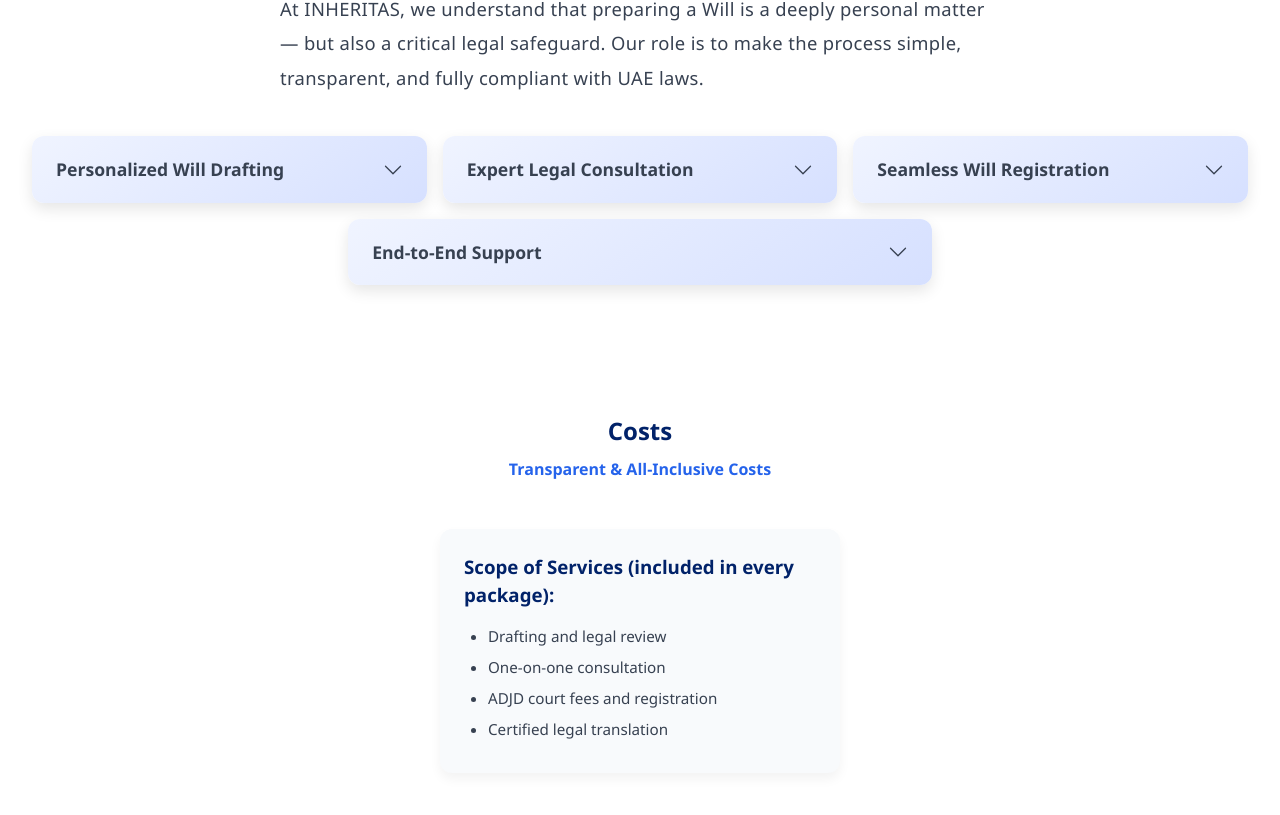
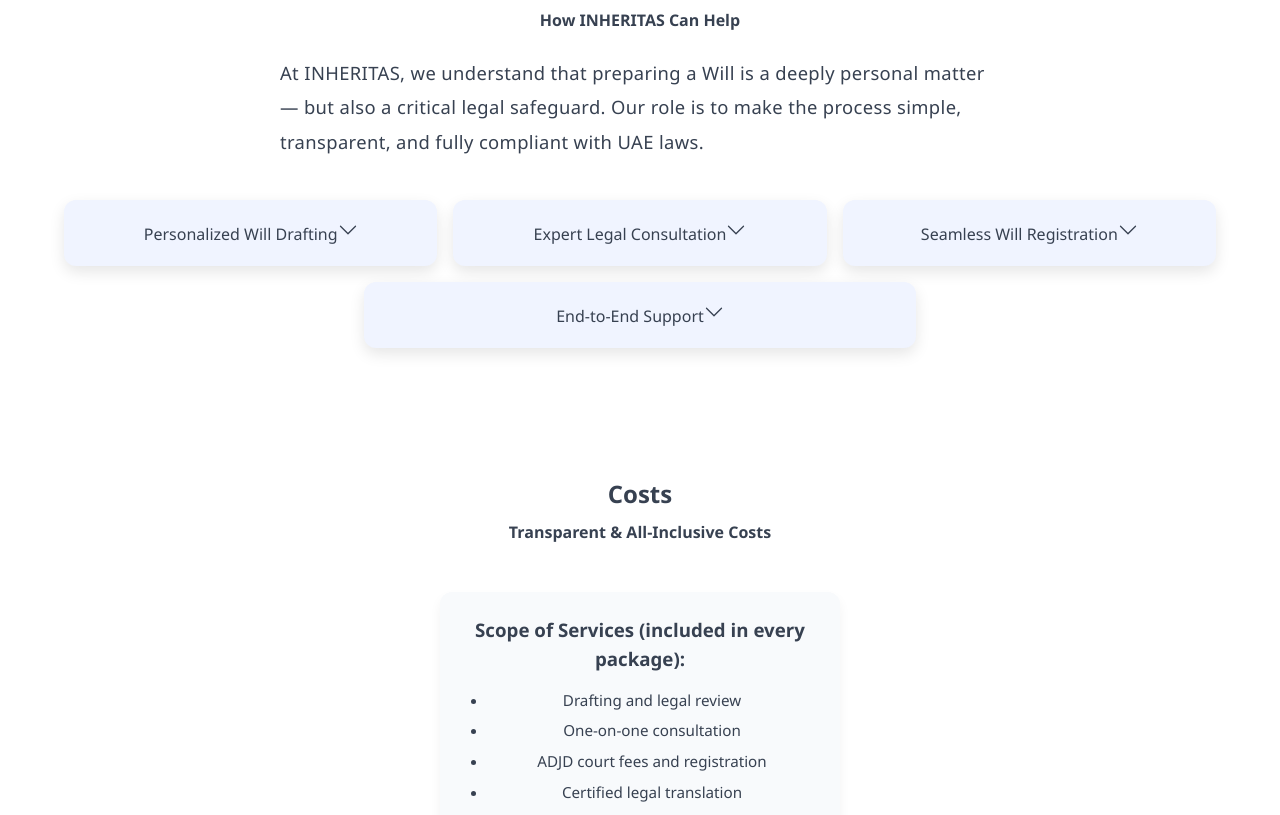
Before and after one commit to Mohd-Manas/Inheritas, a React (Vite) app: page / in a window 1280 px wide. Shown: the part 1705-2520 px from the top of the page. Built offline with nearby package versions, Linux system fonts and the light colour scheme.

Commit message:
Rework Help bg color

```diff
--- a/src/sections/Help/Help.css
+++ b/src/sections/Help/Help.css
@@ -1,44 +1,47 @@
-:root {
-  color-scheme: light;
-}
+/* Enforce light color scheme and white background on body and help section */
+body, .help-section {
+  background-color: #ffffff !important;
+  color: #374151 !important;
+  font-family: 'Segoe UI', Tahoma, Geneva, Verdana, sans-serif;
 
-.help-section {
+  /* Prevent forced dark mode color inversion on mobile */
+  -webkit-text-fill-color: #374151 !important;
+  -webkit-box-shadow: none !important;
+  text-shadow: none !important;
+  filter: none !important;
+  background-image: none !important;
+  background-blend-mode: normal !important;
+  opacity: 1 !important;
+
+  /* Tell browsers to use light color scheme */
+  color-scheme: light !important;
+
   padding: 4rem 2rem;
   margin: 0 auto;
   text-align: center;
-  font-family: 'Segoe UI', Tahoma, Geneva, Verdana, sans-serif;
-
-  /* Force white background */
-  background-color: #ffffff !important;
-  background-image: none !important;
-  background-blend-mode: normal !important;
-
-  /* Text color */
-  color: #374151 !important;
-
-  /* Mobile dark mode fixes */
-  -webkit-text-fill-color: #374151 !important;
-  -webkit-box-shadow: none !important;
-  opacity: 1 !important;
 }
 
+/* Headings */
 .help-section h2 {
   color: #012269;
   font-weight: 700;
   margin-bottom: 0.5rem;
 }
 
+/* Subtitle */
 .subtitle {
   font-weight: 600;
   margin-bottom: 1rem;
   color: #2563EB;
 }
 
+/* Description text */
 .description {
   margin: 0 auto 2rem auto;
   font-size: 1rem;
 }
 
+/* Accordion container */
 .accordion-container {
   display: flex;
   flex-wrap: wrap;
@@ -46,11 +49,12 @@
   justify-content: center;
 }
 
+/* Accordion card with solid background to avoid dark mode issues */
 .accordion-card {
   flex: 1 1 300px;
   max-width: 48%;
   border-radius: 12px;
-  background: linear-gradient(145deg, #f0f4ff, #d6e0ff);
+  background: #f0f4ff !important;
   box-shadow: 0 6px 15px rgba(0, 0, 0, 0.1);
   cursor: pointer;
   display: flex;
@@ -58,48 +62,44 @@
   transition: background 0.4s ease, box-shadow 0.4s ease, transform 0.3s ease;
   outline: none;
   padding: 1.25rem 1.5rem;
-  color: #374151;
+  color: #374151 !important;
 }
 
+/* Hover and focus state */
 .accordion-card:hover,
 .accordion-card:focus {
-  background: linear-gradient(145deg, #c2d1ff, #a3b8fc);
+  background: #a3b8fc !important;
   box-shadow: 0 12px 28px rgba(0, 0, 0, 0.2);
   transform: translateY(-6px);
+  color: #212121 !important;
 }
 
+/* Active accordion card */
 .accordion-card.active {
-  background: linear-gradient(145deg, #012269, #0139b7);
-  color: white;
+  background: #012269 !important;
   box-shadow: 0 14px 30px rgba(1, 34, 105, 0.8);
+  color: white !important;
   transform: translateY(-8px);
 }
 
-.accordion-header {
-  font-weight: 700;
-  font-size: 1.1rem;
-  display: flex;
-  justify-content: space-between;
-  align-items: center;
-  user-select: none;
-  color: inherit;
+/* Accordion header and icon */
+.accordion-header,
+.accordion-icon {
+  color: inherit !important;
 }
 
-.accordion-icon {
-  transition: transform 0.3s ease, color 0.3s ease;
-  color: inherit;
-}
-
+/* Rotated icon */
 .accordion-icon.rotated {
   transform: rotate(180deg);
 }
 
+/* Accordion content */
 .accordion-content {
   max-height: 0;
   overflow: hidden;
   padding: 0;
-  background-color: transparent;
-  color: inherit;
+  background-color: transparent !important;
+  color: inherit !important;
   font-size: 1rem;
   line-height: 1.5;
   border-top: none;
@@ -111,16 +111,17 @@
   padding: 1rem 0 0 0;
 }
 
+/* Responsive adjustments */
 @media (max-width: 768px) {
   .accordion-card {
-    max-width: 100%;
-    margin-bottom: 1rem;
+    max-width: 100% !important;
+    margin-bottom: 1rem !important;
   }
 }
 
-/* Dark mode override */
+/* Dark mode override forcing white background and correct text color */
 @media (prefers-color-scheme: dark) {
-  .help-section {
+  body, .help-section {
     background-color: #ffffff !important;
     color: #374151 !important;
   }
```
